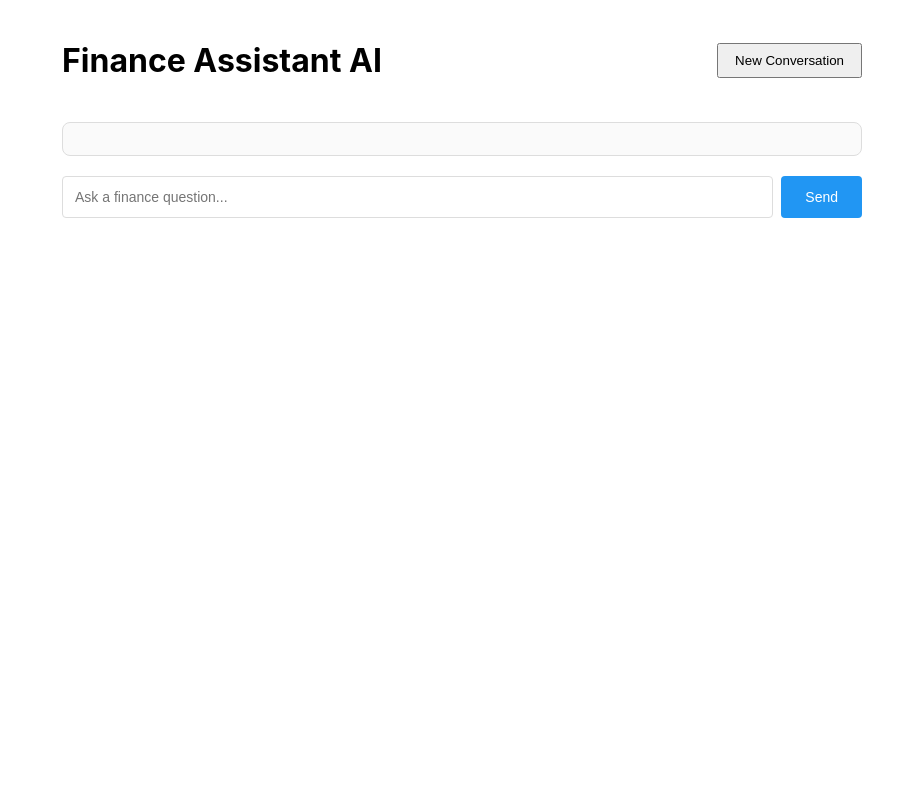
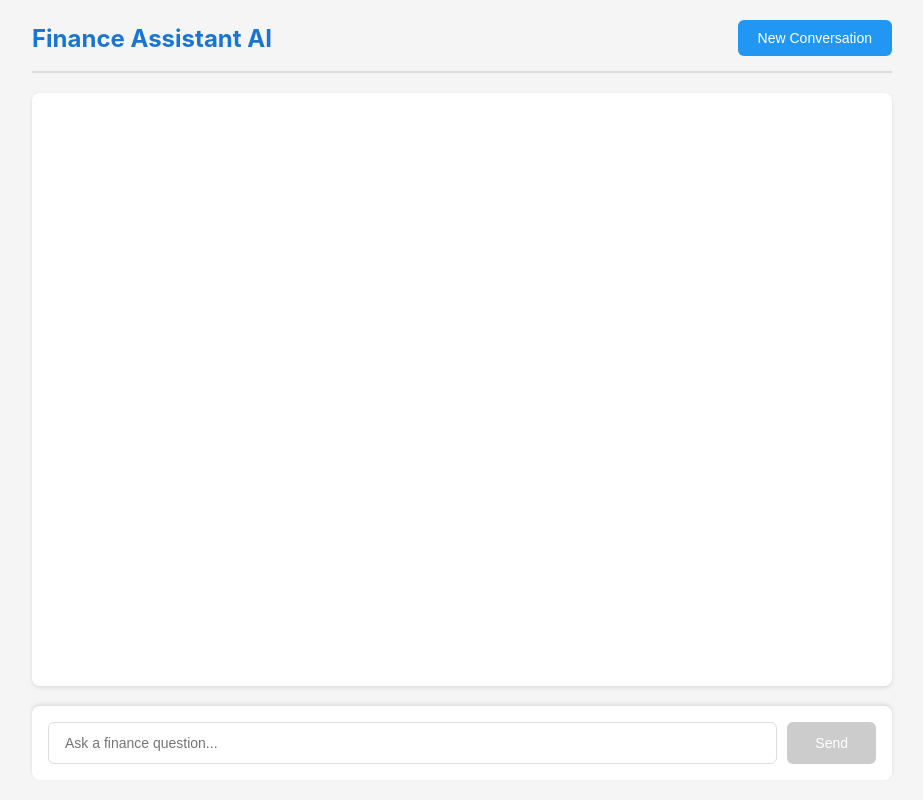
Before and after one commit to theishanpathak/ai-finance-assistant, a React (Create React App) app in the folder frontend/: page / in a window 1280 px wide. Shown: the whole page, without its empty margins (178-1101 px from the left). Built offline with nearby package versions, Linux system fonts and the light colour scheme.

Commit message:
feat: implement token tracking, history truncation, and frontend UX fixes

```diff
--- a/frontend/package.json
+++ b/frontend/package.json
@@ -11,6 +11,7 @@
     "react-dom": "^19.2.3",
     "react-markdown": "^10.1.0",
     "react-scripts": "5.0.1",
+    "remark-gfm": "^4.0.1",
     "web-vitals": "^2.1.4"
   },
   "scripts": {
--- a/frontend/src/App.js
+++ b/frontend/src/App.js
@@ -1,12 +1,14 @@
 import React, { useEffect, useState, useRef } from 'react';
-import ReactMarkDown from 'react-markdown';
+import ReactMarkdown from 'react-markdown';
+import remarkGfm from 'remark-gfm';
 
 function App() {
   const [message, setMessage] = useState('');
   const [chatHistory, setChatHistory] = useState([]); //
   const [response, setResponse] = useState('');
   const [loading, setLoading] = useState(false);
-  const [sessionID, setSessionID] = useState('')
+  const [sessionID, setSessionID] = useState('');
+  const [copyAlert, setCopyAlert] = useState(false);
 
   const chatEndRef = useRef(null);
 
@@ -25,18 +27,25 @@ function App() {
     setMessage('');
   };
 
+  const handleCopy = (content) => {
+    navigator.clipboard.writeText(content);
+    setCopyAlert(true);
+    setTimeout(() => setCopyAlert(false), 2000);
+  };
+
   const handleSubmit = async (e) => {
     e.preventDefault();
 
     if (!message.trim()) return;
 
     const userMessage = message;
+    const timestamp = new Date().toISOString();
     setMessage('');
     setLoading(true);
     setResponse('');
 
     //user message to the chat
-    setChatHistory(prev => [...prev, { role: "user", content: userMessage }]);
+    setChatHistory(prev => [...prev, { role: "user", content: userMessage, timestamp: timestamp }]);
 
     try {
       const res = await fetch('http://localhost:8080/api/chat/stream', {
@@ -90,88 +99,80 @@ function App() {
     setLoading(false);
   };
 
+  const formatTime = (timestamp) => {
+    const date = new Date(timestamp);
+    return date.toLocaleTimeString('en-US', {
+      hour: '2-digit',
+      minute: '2-digit'
+    });
+  };
+
   return (
-    <div style={{ maxWidth: '800px', margin: '0 auto', padding: '20px' }}>
-      <div style={{ display: 'flex', justifyContent: 'space-between', alignItems: 'center', marginBottom: '20px' }}>
+    <div className="app-container">
+      {copyAlert && <div className="copy-alert">Copied to clipboard!</div>}
+
+      <div className="header">
         <h1>Finance Assistant AI</h1>
-        <button onClick={handleNewConversation} style={{ padding: '8px 16px' }}>
+        <button onClick={handleNewConversation} className="new-chat-btn">
           New Conversation
         </button>
       </div>
 
-      {/* Chat History */}
-      <div style={{
-        maxHeight: '500px',
-        overflowY: 'auto',
-        marginBottom: '20px',
-        border: '1px solid #ddd',
-        borderRadius: '8px',
-        padding: '16px',
-        backgroundColor: '#fafafa'
-      }}>
+      <div className="chat-container">
         {chatHistory.map((msg, index) => (
-          <div key={index} style={{
-            marginBottom: '16px',
-            padding: '12px',
-            borderRadius: '8px',
-            backgroundColor: msg.role === 'user' ? '#e3f2fd' : '#f5f5f5',
-            border: msg.role === 'user' ? '1px solid #2196f3' : '1px solid #ddd'
-          }}>
-            <strong style={{ color: msg.role === 'user' ? '#1976d2' : '#424242' }}>
-              {msg.role === 'user' ? 'You' : 'AI Tutor'}:
-            </strong>
-            <div style={{ marginTop: '8px' }}>
-              <ReactMarkDown>{msg.content}</ReactMarkDown>
+          <div key={index} className={`message ${msg.role}`}>
+            <div className="message-header">
+              <strong className="message-sender">
+                {msg.role === 'user' ? 'You' : 'AI Finance'}
+              </strong>
+              {msg.role === 'user' && msg.timestamp && (
+                <span className="timestamp">{formatTime(msg.timestamp)}</span>
+              )}
             </div>
+            <div className="message-content">
+              <ReactMarkdown remarkPlugins={[remarkGfm]}>
+                {msg.content}
+              </ReactMarkdown>
+            </div>
+            {msg.role === 'assistant' && (
+              <button
+                onClick={() => handleCopy(msg.content)}
+                className="copy-btn"
+              >
+                Copy
+              </button>
+            )}
           </div>
         ))}
 
-        {/* Streaming Response */}
         {response && (
-          <div style={{
-            marginBottom: '16px',
-            padding: '12px',
-            borderRadius: '8px',
-            backgroundColor: '#f5f5f5',
-            border: '1px solid #ddd'
-          }}>
-            <strong style={{ color: '#424242' }}>AI Tutor:</strong>
-            <div style={{ marginTop: '8px' }}>
-              <ReactMarkDown>{response}</ReactMarkDown>
+          <div className="message assistant streaming">
+            <div className="message-header">
+              <strong className="message-sender">AI Tutor</strong>
+            </div>
+            <div className="message-content">
+              <ReactMarkdown remarkPlugins={[remarkGfm]}>
+                {response}
+              </ReactMarkdown>
             </div>
           </div>
         )}
         <div ref={chatEndRef} />
       </div>
 
-      {/* Input Form */}
-      <form onSubmit={handleSubmit} style={{ display: 'flex', gap: '8px' }}>
+      <form onSubmit={handleSubmit} className="input-form">
         <input
           type="text"
           value={message}
           onChange={(e) => setMessage(e.target.value)}
           placeholder="Ask a finance question..."
-          style={{
-            flex: 1,
-            padding: '12px',
-            fontSize: '14px',
-            border: '1px solid #ddd',
-            borderRadius: '4px'
-          }}
+          className="message-input"
           disabled={loading}
         />
         <button
           type="submit"
           disabled={loading || !message.trim()}
-          style={{
-            padding: '12px 24px',
-            backgroundColor: loading ? '#ccc' : '#2196f3',
-            color: 'white',
-            border: 'none',
-            borderRadius: '4px',
-            cursor: loading ? 'not-allowed' : 'pointer',
-            fontSize: '14px'
-          }}
+          className="send-btn"
         >
           {loading ? 'Thinking...' : 'Send'}
         </button>
--- a/frontend/src/index.css
+++ b/frontend/src/index.css
@@ -1,13 +1,304 @@
+* {
+  margin: 0;
+  padding: 0;
+  box-sizing: border-box;
+}
+
 body {
-  margin: 0;
   font-family: -apple-system, BlinkMacSystemFont, 'Segoe UI', 'Roboto', 'Oxygen',
     'Ubuntu', 'Cantarell', 'Fira Sans', 'Droid Sans', 'Helvetica Neue',
     sans-serif;
-  -webkit-font-smoothing: antialiased;
-  -moz-osx-font-smoothing: grayscale;
+  background-color: #f5f5f5;
 }
 
-code {
-  font-family: source-code-pro, Menlo, Monaco, Consolas, 'Courier New',
-    monospace;
+.app-container {
+  max-width: 900px;
+  margin: 0 auto;
+  padding: 20px;
+  height: 100vh;
+  display: flex;
+  flex-direction: column;
+  position: relative;
 }
+
+/* Copy Alert */
+.copy-alert {
+  position: fixed;
+  top: 20px;
+  right: 20px;
+  background-color: #4caf50;
+  color: white;
+  padding: 12px 24px;
+  border-radius: 6px;
+  box-shadow: 0 4px 6px rgba(0, 0, 0, 0.2);
+  animation: slideIn 0.3s ease-out;
+  z-index: 1000;
+}
+
+@keyframes slideIn {
+  from {
+    transform: translateX(400px);
+    opacity: 0;
+  }
+  to {
+    transform: translateX(0);
+    opacity: 1;
+  }
+}
+
+/* Header */
+.header {
+  display: flex;
+  justify-content: space-between;
+  align-items: center;
+  margin-bottom: 20px;
+  padding-bottom: 15px;
+  border-bottom: 2px solid #ddd;
+}
+
+.header h1 {
+  font-size: 24px;
+  color: #1976d2;
+}
+
+.new-chat-btn {
+  padding: 10px 20px;
+  background-color: #2196f3;
+  color: white;
+  border: none;
+  border-radius: 6px;
+  cursor: pointer;
+  font-size: 14px;
+  font-weight: 500;
+  transition: background-color 0.2s;
+}
+
+.new-chat-btn:hover {
+  background-color: #1976d2;
+}
+
+/* Chat Container */
+.chat-container {
+  flex: 1;
+  overflow-y: auto;
+  padding: 20px;
+  background-color: white;
+  border-radius: 8px;
+  box-shadow: 0 2px 4px rgba(0, 0, 0, 0.1);
+  margin-bottom: 20px;
+}
+
+/* Messages */
+.message {
+  margin-bottom: 20px;
+  padding: 16px;
+  border-radius: 8px;
+  position: relative;
+}
+
+.message.user {
+  background-color: #e3f2fd;
+  border-left: 4px solid #2196f3;
+}
+
+.message.assistant {
+  background-color: #f5f5f5;
+  border-left: 4px solid #757575;
+}
+
+.message.streaming {
+  animation: pulse 1.5s ease-in-out infinite;
+}
+
+@keyframes pulse {
+  0%, 100% { opacity: 1; }
+  50% { opacity: 0.8; }
+}
+
+.message-header {
+  display: flex;
+  justify-content: space-between;
+  align-items: center;
+  margin-bottom: 8px;
+}
+
+.message-sender {
+  font-size: 14px;
+  font-weight: 600;
+}
+
+.message.user .message-sender {
+  color: #1976d2;
+}
+
+.message.assistant .message-sender {
+  color: #424242;
+}
+
+.timestamp {
+  font-size: 12px;
+  color: #757575;
+}
+
+.message-content {
+  line-height: 1.6;
+  color: #333;
+}
+
+/* Markdown Styling */
+.message-content h1,
+.message-content h2,
+.message-content h3 {
+  margin-top: 16px;
+  margin-bottom: 8px;
+}
+
+.message-content p {
+  margin-bottom: 12px;
+}
+
+.message-content ul,
+.message-content ol {
+  margin-left: 20px;
+  margin-bottom: 12px;
+}
+
+.message-content li {
+  margin-bottom: 4px;
+}
+
+.message-content code {
+  background-color: #f4f4f4;
+  padding: 2px 6px;
+  border-radius: 3px;
+  font-family: 'Courier New', monospace;
+  font-size: 13px;
+}
+
+.message-content pre {
+  background-color: #2d2d2d;
+  color: #f8f8f2;
+  padding: 16px;
+  border-radius: 6px;
+  overflow-x: auto;
+  margin: 12px 0;
+}
+
+.message-content pre code {
+  background-color: transparent;
+  color: inherit;
+  padding: 0;
+}
+
+.message-content strong {
+  font-weight: 600;
+  color: #1976d2;
+}
+
+.message-content table {
+  border-collapse: collapse;
+  width: 100%;
+  margin: 12px 0;
+}
+
+.message-content th,
+.message-content td {
+  border: 1px solid #ddd;
+  padding: 8px;
+  text-align: left;
+}
+
+.message-content th {
+  background-color: #f5f5f5;
+  font-weight: 600;
+}
+
+/* Copy Button */
+.copy-btn {
+  position: absolute;
+  top: 12px;
+  right: 12px;
+  padding: 6px 12px;
+  background-color: #fff;
+  border: 1px solid #ddd;
+  border-radius: 4px;
+  cursor: pointer;
+  font-size: 12px;
+  color: #666;
+  transition: all 0.2s;
+}
+
+.copy-btn:hover {
+  background-color: #2196f3;
+  color: white;
+  border-color: #2196f3;
+}
+
+/* Input Form */
+.input-form {
+  display: flex;
+  gap: 10px;
+  padding: 16px;
+  background-color: white;
+  border-radius: 8px;
+  box-shadow: 0 -2px 4px rgba(0, 0, 0, 0.1);
+}
+
+.message-input {
+  flex: 1;
+  padding: 12px 16px;
+  font-size: 14px;
+  border: 1px solid #ddd;
+  border-radius: 6px;
+  outline: none;
+  transition: border-color 0.2s;
+}
+
+.message-input:focus {
+  border-color: #2196f3;
+}
+
+.message-input:disabled {
+  background-color: #f5f5f5;
+  cursor: not-allowed;
+}
+
+.send-btn {
+  padding: 12px 28px;
+  background-color: #2196f3;
+  color: white;
+  border: none;
+  border-radius: 6px;
+  cursor: pointer;
+  font-size: 14px;
+  font-weight: 500;
+  transition: background-color 0.2s;
+}
+
+.send-btn:hover:not(:disabled) {
+  background-color: #1976d2;
+}
+
+.send-btn:disabled {
+  background-color: #ccc;
+  cursor: not-allowed;
+}
+
+/* Scrollbar Styling */
+.chat-container::-webkit-scrollbar {
+  width: 8px;
+}
+
+.chat-container::-webkit-scrollbar-track {
+  background: #f1f1f1;
+  border-radius: 4px;
+}
+
+.chat-container::-webkit-scrollbar-thumb {
+  background: #888;
+  border-radius: 4px;
+}
+
+.chat-container::-webkit-scrollbar-thumb:hover {
+  background: #555;
+}
```
Also changed, not shown: 2 other files (tests, documents, lock files or other folders).
